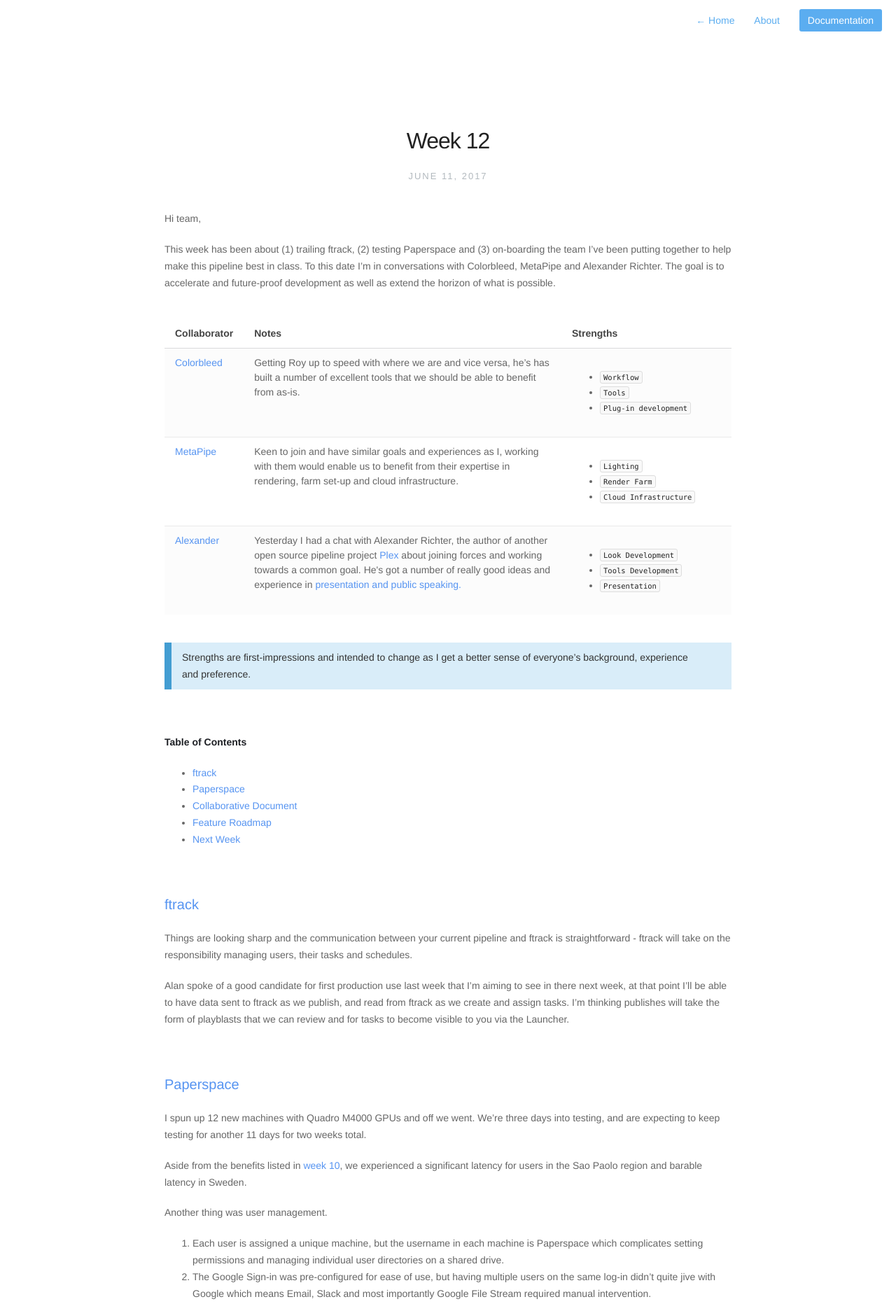
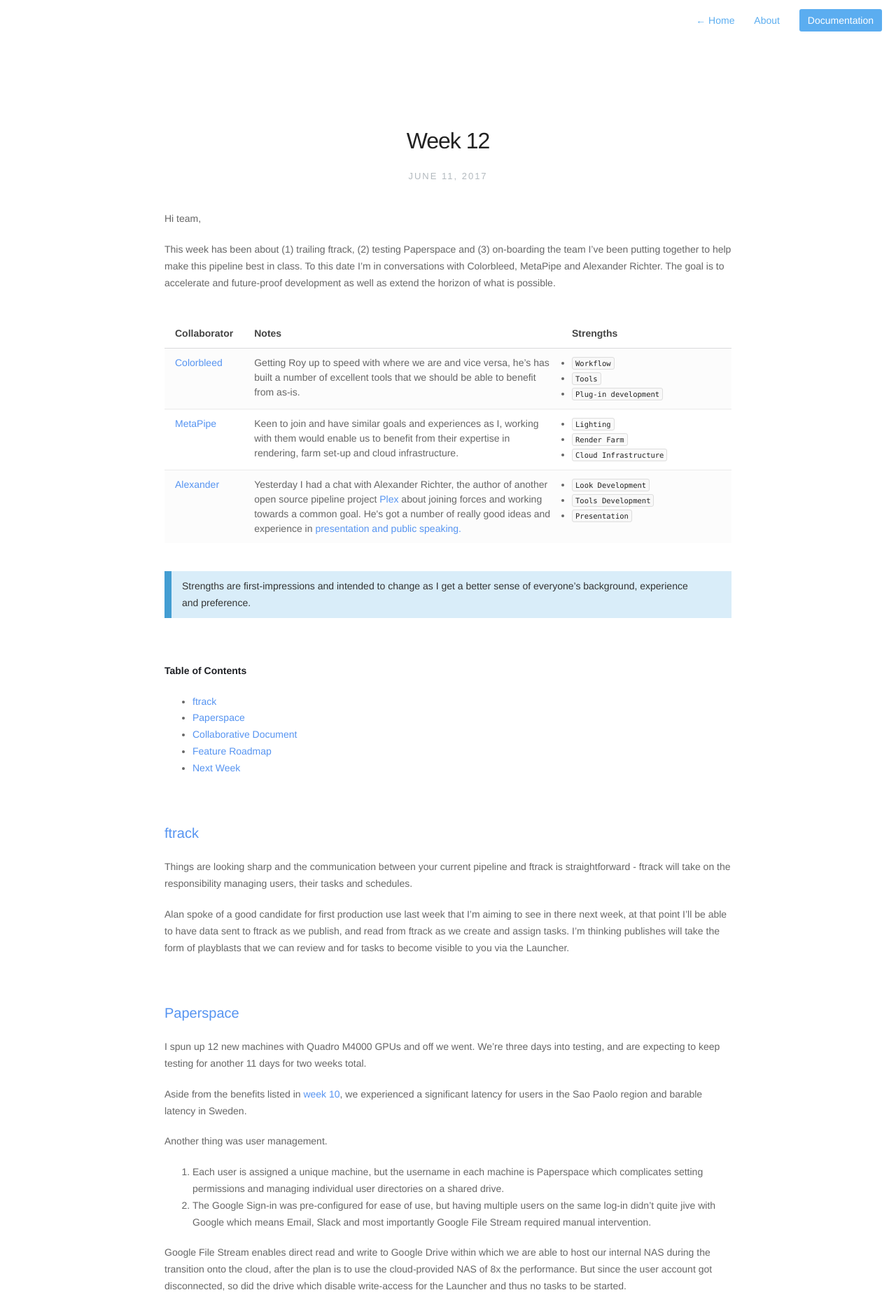
Before and after one commit to mindbender-studio/journal, a Jekyll site: the page built from _posts/2017-06-11-week-12.md, in a window 1280 px wide. Shown: the top 1873 px of the page at 70% size. Built offline with Jekyll 4.4.1, drawn with Linux system fonts in a browser that asks for light colours; nearby versions of some CDN libraries.

Commit message:
Update style for unordered lists in a table

```diff
--- a/assets/css/style.css
+++ b/assets/css/style.css
@@ -219,6 +219,10 @@ ol, ul {
 	margin-left: 40px;
 	margin-top: 20px;
 	margin-bottom: 20px;
+}
+
+td ul {
+	margin: 0px;
 }
 
 li ol, li ul {
```
